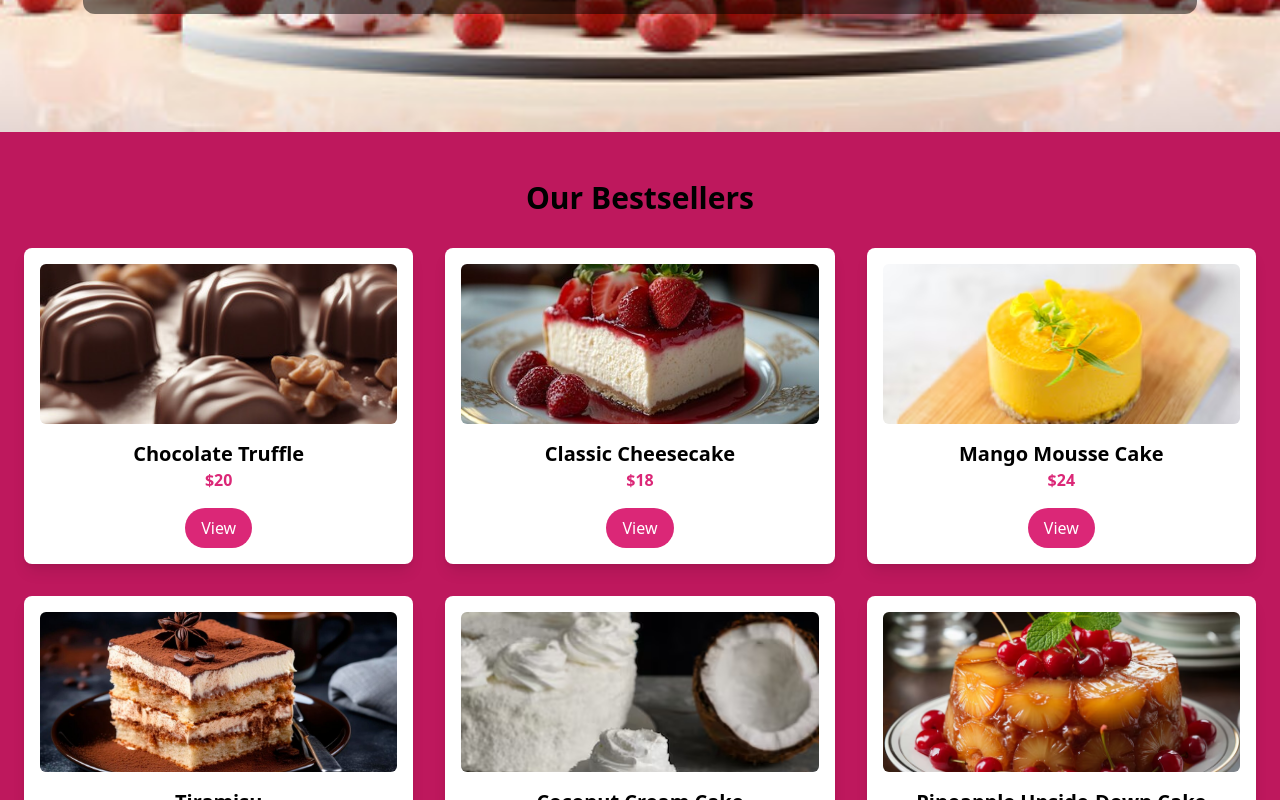
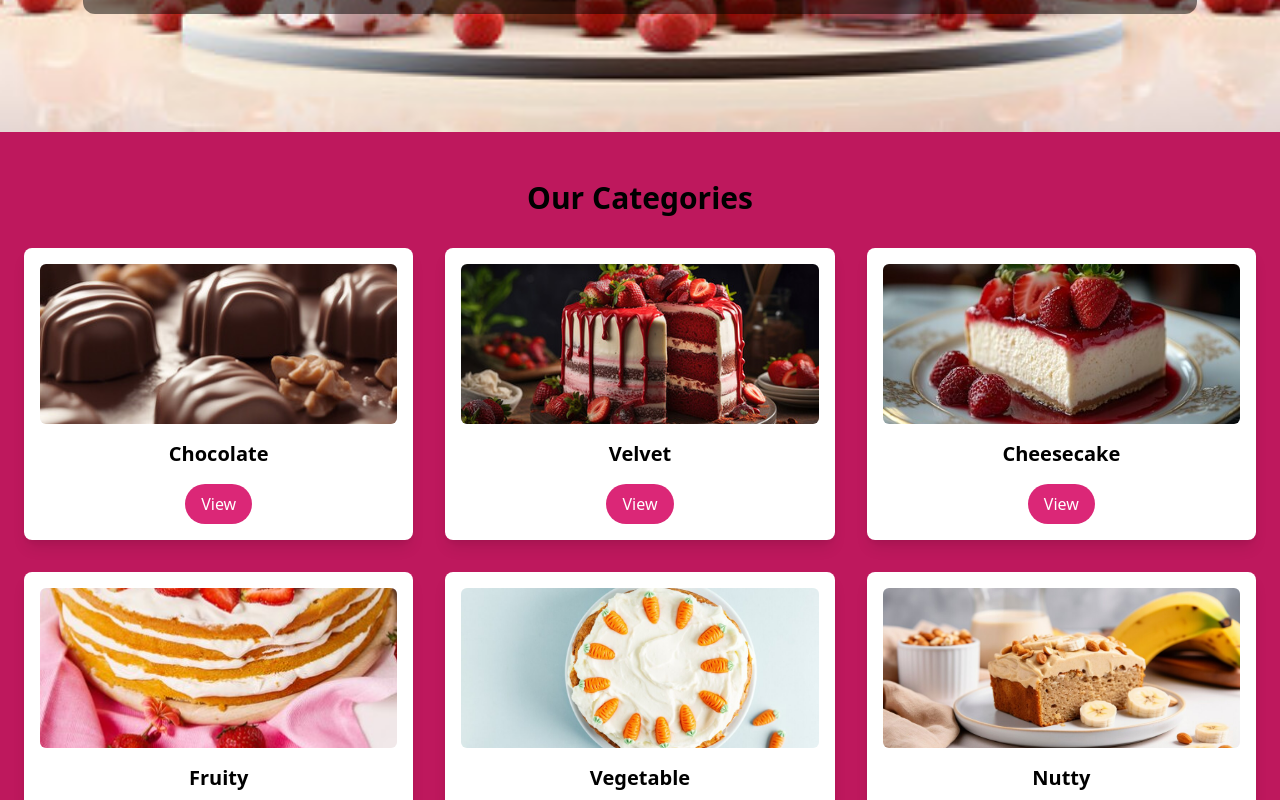
Before and after one commit to HirunaD/Sweet-Delights, a React (Vite) app: page / in a window 1280 px wide. Shown: the part 480-1280 px from the top of the page. Built offline with nearby package versions, Linux system fonts and the light colour scheme.

Commit message:
Implement the flow up to add to cart page

```diff
--- a/src/App.tsx
+++ b/src/App.tsx
@@ -9,7 +9,8 @@ function App() {
     <Layout>
       <Routes>
         <Route path="/" element={<Home />} />
-        <Route path="/menu" element={<Menu />} />
+        <Route path="/menu/" element={<Menu />} />
+        <Route path="/menu/:category" element={<Menu />} />
         <Route path="/product/:id" element={<ProductDetail />} />
       </Routes>
     </Layout>
--- /dev/null
+++ b/src/components/Home/Category.tsx
@@ -0,0 +1,28 @@
+import React from "react";
+import { Link } from "react-router-dom";
+
+interface CategoryProps {
+  category: string;
+  image: string;
+}
+
+const CategoryItems: React.FC<CategoryProps> = ({ category, image }) => {
+  return (
+    <div className="bg-white shadow-lg rounded-lg p-4 text-center">
+      <img
+        src={image}
+        alt={category}
+        className="h-40 w-full object-cover rounded-md"
+      />
+      <h3 className="text-xl font-semibold mt-4">{category}</h3>
+      <Link
+        to={`/menu/${category}`}
+        className="inline-block mt-4 bg-pink-600 text-white px-4 py-2 rounded-full hover:bg-pink-700"
+      >
+        View
+      </Link>
+    </div>
+  );
+};
+
+export default CategoryItems;
--- a/src/components/Home/FeaturedProducts.tsx
+++ /dev/null
@@ -1,20 +0,0 @@
-import { cakes } from '../../constants/Home/cakeTypes';
-import MenuItem from '../Menu/MenuItem';
-
-const FeaturedProducts = () => {
-  // Filter only special menu items
-  const specialCakes = cakes.filter((cake) => cake.isSpecial);
-
-  return (
-    <section className="container mx-auto px-6 py-12">
-      <h2 className="text-3xl font-bold text-center mb-8">Our Bestsellers</h2>
-      <div className="grid grid-cols-1 md:grid-cols-3 gap-8">
-        {specialCakes.map((cake) => (
-          <MenuItem key={cake.id} name={cake.name} price={cake.price} image={cake.image} id={cake.id} />
-        ))}
-      </div>
-    </section>
-  );
-};
-
-export default FeaturedProducts;
--- a/src/components/Home/Testimonials.tsx
+++ b/src/components/Home/Feedbacks.tsx
@@ -1,6 +1,6 @@
 import { reviews } from "../../constants/Home/riviews";
 
-const Testimonials = () => {
+const Feedbacks = () => {
 
   return (
     <section className="bg-gray-100 px-6 py-12">
@@ -17,4 +17,4 @@ const Testimonials = () => {
   );
 };
 
-export default Testimonials;
+export default Feedbacks;
--- a/src/constants/Home/cakeTypes.ts
+++ b/src/constants/Home/cakeTypes.ts
@@ -13,7 +13,7 @@ export const cakes = [
     price: "$25",
     image: "/assets/images/Menu/red-velvet.jpg",
     category: "Velvet",
-    isSpecial: false,
+    isSpecial: true,
   },
   {
     id: 3,
@@ -37,7 +37,7 @@ export const cakes = [
     price: "$19",
     image: "/assets/images/Menu/cherries-strawberries.jpg",
     category: "Fruity",
-    isSpecial: false,
+    isSpecial: true,
   },
   {
     id: 6,
@@ -53,7 +53,7 @@ export const cakes = [
     price: "$17",
     image: "/assets/images/Menu/carrot-cake.jpg",
     category: "Vegetable",
-    isSpecial: false,
+    isSpecial: true,
   },
   {
     id: 8,
@@ -61,7 +61,7 @@ export const cakes = [
     price: "$20",
     image: "/assets/images/Menu/banana-cake.jpg",
     category: "Nutty",
-    isSpecial: false,
+    isSpecial: true,
   },
   {
     id: 9,
@@ -69,7 +69,7 @@ export const cakes = [
     price: "$24",
     image: "/assets/images/Menu/Mango Mousse Cake.avif",
     category: "Fruity",
-    isSpecial: true,
+    isSpecial: false,
   },
   {
     id: 10,
@@ -93,7 +93,7 @@ export const cakes = [
     price: "$16",
     image: "/assets/images/Menu/lemon-cake.jpg",
     category: "Citrus",
-    isSpecial: false,
+    isSpecial: true,
   },
   {
     id: 13,
@@ -117,6 +117,6 @@ export const cakes = [
     price: "$20",
     image: "/assets/images/Menu/Pineapple Upside-Down Cake.avif",
     category: "Tropical",
-    isSpecial: true,
+    isSpecial: false,
   },
 ];
--- a/src/layouts/Layout.tsx
+++ b/src/layouts/Layout.tsx
@@ -1,6 +1,6 @@
 import React from "react";
-import Navbar from "../components/Home/Navbar";
-import Footer from "../components/Home/Footer";
+import Navbar from "../components/Common/Navbar";
+import Footer from "../components/Common/Footer";
 
 const Layout = ({ children }: { children: React.ReactNode }) => {
   return (
--- a/src/pages/Home.tsx
+++ b/src/pages/Home.tsx
@@ -1,13 +1,13 @@
-import FeaturedProducts from '../components/Home/FeaturedProducts'
-import Testimonials from '../components/Home/Testimonials'
 import Hero from '../sections/Home/Hero'
+import Categories from '../sections/Home/Categories'
+import Feedbacks from '../components/Home/Feedbacks'
 
 function Home() {
   return (
     <div className='bg-pink-700'>
       <Hero />
-      <FeaturedProducts />
-      <Testimonials />
+      <Categories />
+      <Feedbacks />
     </div>
   )
 }
--- /dev/null
+++ b/src/sections/Home/Categories.tsx
@@ -0,0 +1,23 @@
+import { cakes } from "../../constants/Home/cakeTypes";
+import CategoryItems from "../../components/Home/Category";
+
+const Categories = () => {
+  const specialCakes = cakes.filter((cake) => cake.isSpecial);
+
+  return (
+    <section className="container mx-auto px-6 py-12">
+      <h2 className="text-3xl font-bold text-center mb-8">Our Categories</h2>
+      <div className="grid grid-cols-1 md:grid-cols-3 gap-8">
+        {specialCakes.map((cake) => (
+          <CategoryItems
+            key={cake.id}
+            category={cake.category}
+            image={cake.image}
+          />
+        ))}
+      </div>
+    </section>
+  );
+};
+
+export default Categories;
--- a/src/sections/Menu/Hero.tsx
+++ b/src/sections/Menu/Hero.tsx
@@ -1,18 +1,39 @@
-import  { useState } from 'react';
-import { cakes } from '../../constants/Home/cakeTypes';
-import MenuItem from '../../components/Menu/MenuItem';
+import { useEffect, useState } from "react";
+import { cakes } from "../../constants/Home/cakeTypes";
+import MenuItem from "../../components/Menu/MenuItem";
+import { useNavigate, useParams } from "react-router-dom";
 
 const Menu = () => {
-  const [selectedCategory, setSelectedCategory] = useState<string>('All');
+  useEffect(() => {
+    window.scrollTo(0, 0);
+  }, []);
+
+  const { category } = useParams<{ category: string }>();
+  const navigate = useNavigate();
+  const [selectedCategory, setSelectedCategory] = useState<string>("All");
 
   // Get unique categories
-  const categories = ['All', ...new Set(cakes.map((cake) => cake.category))];
+  const categories = ["All", ...new Set(cakes.map((cake) => cake.category))];
 
   // Filter cakes by selected category
   const filteredCakes =
-    selectedCategory === 'All'
+    selectedCategory === "All"
       ? cakes
       : cakes.filter((cake) => cake.category === selectedCategory);
+
+  useEffect(() => {
+    if (category) {
+      setSelectedCategory(category); // Update the selected category based on the URL parameter
+    }
+  }, [category]);
+
+  const handleCategoryChange = (category: string) => {
+    setSelectedCategory(category);
+    if (category === "All") {
+      navigate("/menu")
+    } else
+    navigate(`/menu/${category}`);
+  };
 
   return (
     <section className="container mx-auto px-6 my-12">
@@ -23,9 +44,11 @@ const Menu = () => {
         {categories.map((category) => (
           <button
             key={category}
-            onClick={() => setSelectedCategory(category)}
+            onClick={() => handleCategoryChange(category)}
             className={`px-4 py-2 rounded-full border ${
-              selectedCategory === category ? 'bg-pink-600 text-white' : 'bg-white text-pink-600'
+              selectedCategory === category
+                ? "bg-pink-600 text-white"
+                : "bg-white text-pink-600"
             }`}
           >
             {category}
@@ -36,7 +59,13 @@ const Menu = () => {
       {/* Display Cakes */}
       <div className="grid grid-cols-1 sm:grid-cols-2 md:grid-cols-3 gap-8">
         {filteredCakes.map((cake) => (
-          <MenuItem key={cake.id} name={cake.name} price={cake.price} image={cake.image} id={cake.id} />
+          <MenuItem
+            key={cake.id}
+            name={cake.name}
+            price={cake.price}
+            image={cake.image}
+            id={cake.id}
+          />
         ))}
       </div>
     </section>
--- a/src/sections/ProductDetail/Hero.tsx
+++ b/src/sections/ProductDetail/Hero.tsx
@@ -12,8 +12,8 @@ const Hero = () => {
   const product = cakes.find((cake) => cake.id === id);
 
   const handleAddToCart = () => {
-    if (product){
-    alert(`${product.name} x ${quantity} has been added to your cart!`);
+    if (product) {
+      alert(`${product.name} x ${quantity} has been added to your cart!`);
     }
   };
 
```
Also changed, not shown: src/components/Common/Footer.tsx (renamed from src/components/Home/Footer.tsx), src/components/Common/Navbar.tsx (renamed from src/components/Home/Navbar.tsx).
